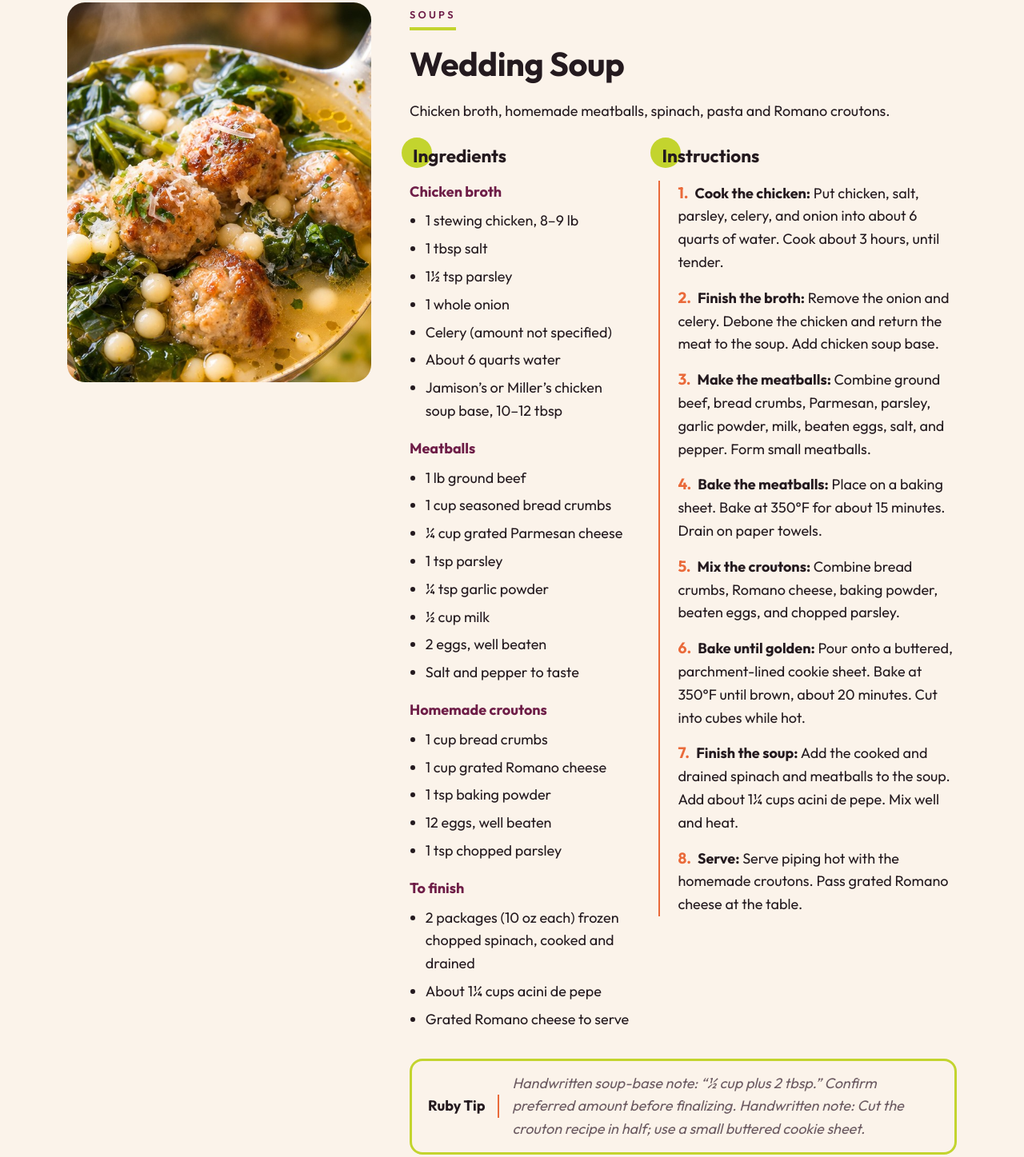
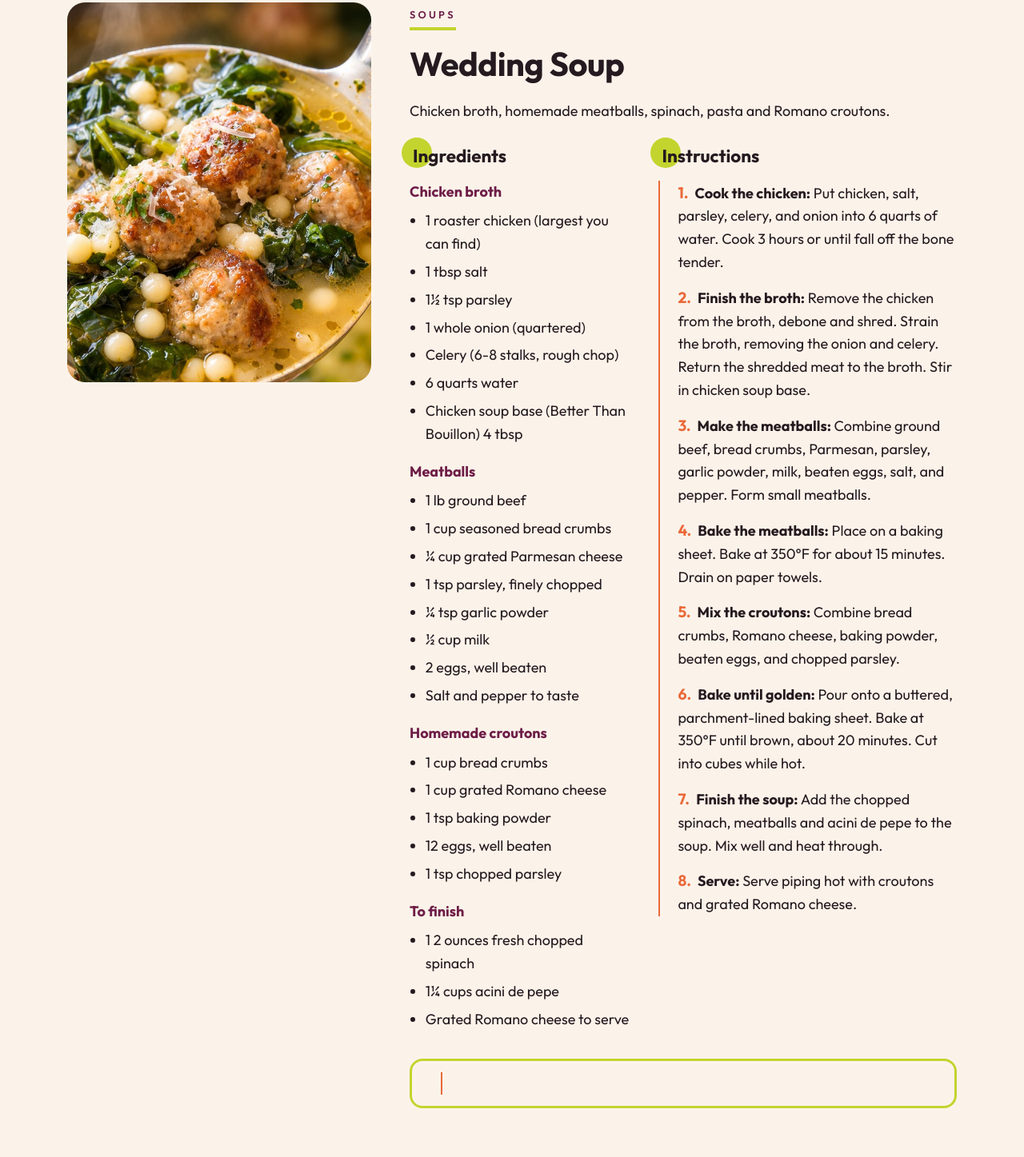
Before and after one commit to RealSlashMaster/rubys-rewind-website, a plain HTML site: page recipes.html in a window 1280 px wide. Shown: the part 3740-5187 px from the top of the page at 80% size. Drawn offline with Linux system fonts and the light colour scheme.

Commit message:
Editor changes: recipes.html

```diff
--- a/recipes.html
+++ b/recipes.html
@@ -159,18 +159,17 @@
           <h4>Ingredients</h4>
           <ul>
             <li class="group">Chicken broth</li>
-            <li>1 stewing chicken, 8–9 lb</li>
+            <li>1 roaster chicken (largest you can find)</li>
             <li>1 tbsp salt</li>
             <li>1½ tsp parsley</li>
-            <li>1 whole onion</li>
-            <li>Celery (amount not specified)</li>
-            <li>About 6 quarts water</li>
-            <li>Jamison’s or Miller’s chicken soup base, 10–12 tbsp</li>
+            <li>1 whole onion (quartered)</li>
+            <li>Celery (6-8 stalks, rough chop)</li><li>6 quarts water</li>
+            <li>Chicken soup base (Better Than Bouillon) 4 tbsp</li>
             <li class="group">Meatballs</li>
             <li>1 lb ground beef</li>
             <li>1 cup seasoned bread crumbs</li>
             <li>¼ cup grated Parmesan cheese</li>
-            <li>1 tsp parsley</li>
+            <li>1 tsp parsley, finely chopped</li>
             <li>¼ tsp garlic powder</li>
             <li>½ cup milk</li>
             <li>2 eggs, well beaten</li>
@@ -182,26 +181,26 @@
             <li>12 eggs, well beaten</li>
             <li>1 tsp chopped parsley</li>
             <li class="group">To finish</li>
-            <li>2 packages (10 oz each) frozen chopped spinach, cooked and drained</li>
-            <li>About 1¼ cups acini de pepe</li>
+            <li>1 2 ounces fresh chopped spinach</li>
+            <li>1¼ cups acini de pepe</li>
             <li>Grated Romano cheese to serve</li>
           </ul>
         </div>
         <div>
           <h4>Instructions</h4>
           <ol>
-            <li><strong>Cook the chicken:</strong> Put chicken, salt, parsley, celery, and onion into about 6 quarts of water. Cook about 3 hours, until tender.</li>
-            <li><strong>Finish the broth:</strong> Remove the onion and celery. Debone the chicken and return the meat to the soup. Add chicken soup base.</li>
+            <li><strong>Cook the chicken:</strong> Put chicken, salt, parsley, celery, and onion into 6 quarts of water. Cook 3 hours or until fall off the bone tender.</li>
+            <li><strong>Finish the broth:</strong> Remove the chicken from the broth, debone and shred. Strain the broth, removing the onion and celery. Return the shredded meat to the broth. Stir in chicken soup base.</li>
             <li><strong>Make the meatballs:</strong> Combine ground beef, bread crumbs, Parmesan, parsley, garlic powder, milk, beaten eggs, salt, and pepper. Form small meatballs.</li>
             <li><strong>Bake the meatballs:</strong> Place on a baking sheet. Bake at 350°F for about 15 minutes. Drain on paper towels.</li>
             <li><strong>Mix the croutons:</strong> Combine bread crumbs, Romano cheese, baking powder, beaten eggs, and chopped parsley.</li>
-            <li><strong>Bake until golden:</strong> Pour onto a buttered, parchment-lined cookie sheet. Bake at 350°F until brown, about 20 minutes. Cut into cubes while hot.</li>
-            <li><strong>Finish the soup:</strong> Add the cooked and drained spinach and meatballs to the soup. Add about 1¼ cups acini de pepe. Mix well and heat.</li>
-            <li><strong>Serve:</strong> Serve piping hot with the homemade croutons. Pass grated Romano cheese at the table.</li>
+            <li><strong>Bake until golden:</strong> Pour onto a buttered, parchment-lined baking sheet. Bake at 350°F until brown, about 20 minutes. Cut into cubes while hot.</li>
+            <li><strong>Finish the soup:</strong> Add the chopped spinach, meatballs and acini de pepe to the soup. Mix well and heat through.</li>
+            <li><strong>Serve:</strong> Serve piping hot with croutons and grated Romano cheese.</li>
           </ol>
         </div>
       </div>
-      <div class="tip"><strong>Ruby Tip</strong><em>Handwritten soup-base note: “½ cup plus 2 tbsp.” Confirm preferred amount before finalizing. Handwritten note: Cut the crouton recipe in half; use a small buttered cookie sheet.</em></div>
+      <div class="tip"><strong><br></strong></div>
     </div>
   </article>
 </div>
```
